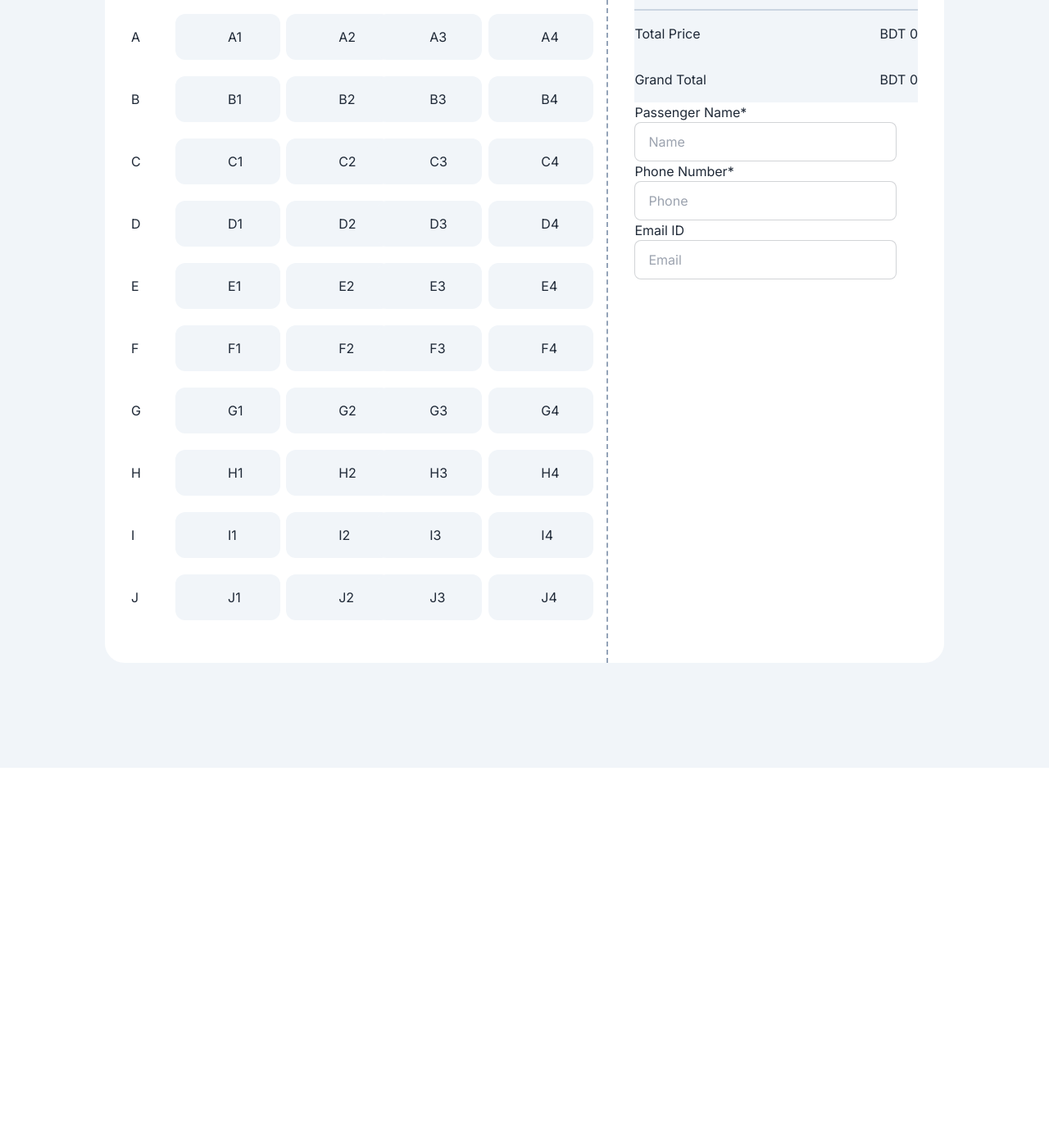
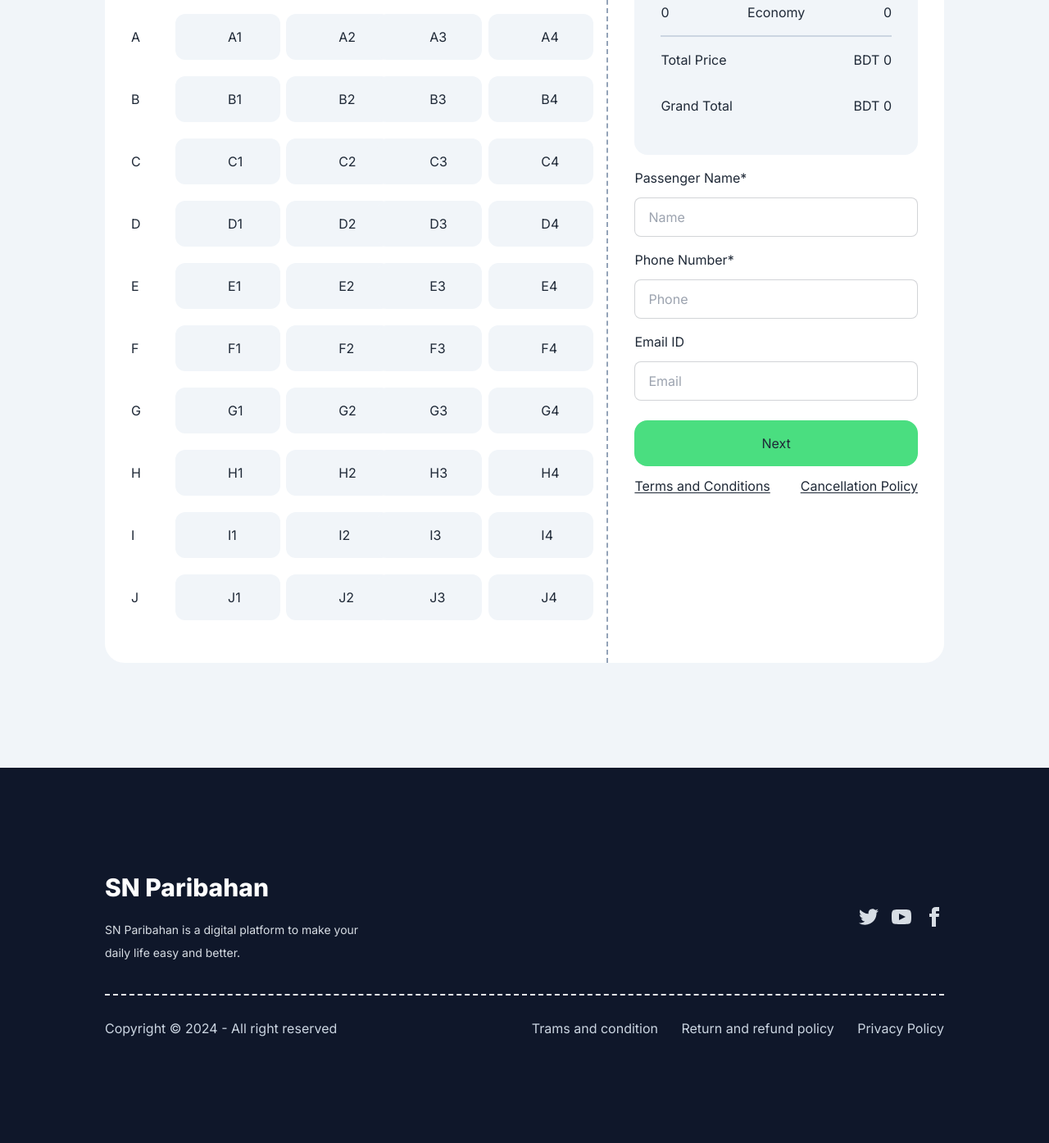
Before and after one commit to Asif-4D/Bus-Ticket-Landing-Page, a plain HTML site: page index.html in a window 1280 px wide. Shown: the part 2108-3503 px from the top of the page at 82% size. Before the commit the page ends 3045 px from the top, so only its background shows below. Drawn offline with nearby package versions, Linux system fonts and the light colour scheme.

Commit message:
footer section added

```diff
--- a/index.html
+++ b/index.html
@@ -178,7 +178,7 @@
                 <p class="mb-4 ml-1">Available</p>
               </div>
               <div class="flex">
-                <img id="seat-green" class="mb-4" src="images/seat-gray.png" alt="">
+                <img id="seat-green" class="mb-4" src="images/seat-green.svg" alt="">
                 <p id="seat-selected" class="mb-4 ml-1">Selected</p>
               </div>
             </div>
@@ -269,7 +269,7 @@
               <h3 class="mb-4 text-xl font-extrabold">Payment & Passenger Information</h3>
             </div>
 
-            <div class="bg-slate-100 ">
+            <div class="bg-slate-100 p-8 rounded-2xl">
               <div class="pb-4 flex justify-between border-b-2 border-slate-300 border-dashed">
                 <div id="seat-count">Seat</div>
                 <div>Class</div>
@@ -304,21 +304,60 @@
             </div>
 
             <div>
-              <h3>Passenger Name*</h3>
-              <input type="text" placeholder="Name" class="input input-bordered w-full max-w-xs" />
+              <h3 class="mt-4 mb-3">Passenger Name*</h3>
+              <label class="input input-bordered flex items-center gap-2">
+                <input type="text" class="grow" placeholder="Name" />
+              </label>
 
-              <h3>Phone Number*</h3>
-              <input type="text" placeholder="Phone" class="input input-bordered w-full max-w-xs" />
+              <h3 class="mt-4 mb-3">Phone Number*</h3>
+              <label class="input input-bordered flex items-center gap-2">
+                <input type="text" class="grow" placeholder="Phone" />
+              </label>
 
-              <h3>Email ID</h3>
-              <input type="email" placeholder="Email" class="input input-bordered w-full max-w-xs" />
+              <h3 class="mt-4 mb-3">Email ID</h3>
+              <label class="input input-bordered flex items-center gap-2">
+                <input type="text" class="grow" placeholder="Email" />
+              </label>
             </div>
 
+            <button class="bg-green-400 w-full py-4 rounded-2xl mt-6">Next</button>
+
+            <div class="flex justify-between mt-3">
+              <span class="underline underline-offset-2">Terms and Conditions</span>
+              <span class="underline underline-offset-2">Cancellation Policy</span>
+            </div>
           </div>
         </div>
 
       </section>
 
     </main>
+
+    <!-- footer area -->
+    <footer class="bg-slate-900 py-32">
+      <section class="w-4/5 m-auto footer items-center text-neutral-content ">
+        <aside class="">
+          <h2 class="text-3xl font-extrabold text-white">SN Paribahan</h2>
+          <p class="mt-4 text-sm">SN Paribahan is a digital platform to make your</p>
+          <p class="text-sm">daily life easy and better.</p>
+        </aside>
+        <nav class="grid-flow-col gap-4 md:place-self-center md:justify-self-end">
+          <a><svg xmlns="http://www.w3.org/2000/svg" width="24" height="24" viewBox="0 0 24 24" class="fill-current"><path d="M24 4.557c-.883.392-1.832.656-2.828.775 1.017-.609 1.798-1.574 2.165-2.724-.951.564-2.005.974-3.127 1.195-.897-.957-2.178-1.555-3.594-1.555-3.179 0-5.515 2.966-4.797 6.045-4.091-.205-7.719-2.165-10.148-5.144-1.29 2.213-.669 5.108 1.523 6.574-.806-.026-1.566-.247-2.229-.616-.054 2.281 1.581 4.415 3.949 4.89-.693.188-1.452.232-2.224.084.626 1.956 2.444 3.379 4.6 3.419-2.07 1.623-4.678 2.348-7.29 2.04 2.179 1.397 4.768 2.212 7.548 2.212 9.142 0 14.307-7.721 13.995-14.646.962-.695 1.797-1.562 2.457-2.549z"></path></svg>
+          </a>
+          <a><svg xmlns="http://www.w3.org/2000/svg" width="24" height="24" viewBox="0 0 24 24" class="fill-current"><path d="M19.615 3.184c-3.604-.246-11.631-.245-15.23 0-3.897.266-4.356 2.62-4.385 8.816.029 6.185.484 8.549 4.385 8.816 3.6.245 11.626.246 15.23 0 3.897-.266 4.356-2.62 4.385-8.816-.029-6.185-.484-8.549-4.385-8.816zm-10.615 12.816v-8l8 3.993-8 4.007z"></path></svg></a>
+          <a><svg xmlns="http://www.w3.org/2000/svg" width="24" height="24" viewBox="0 0 24 24" class="fill-current"><path d="M9 8h-3v4h3v12h5v-12h3.642l.358-4h-4v-1.667c0-.955.192-1.333 1.115-1.333h2.885v-5h-3.808c-3.596 0-5.192 1.583-5.192 4.615v3.385z"></path></svg></a>
+        </nav>
+      </section>
+      <div class="w-4/5 m-auto border-t-2 border-dashed mt-10 flex justify-between">
+        <div class="mt-7">
+          <p class="text-slate-300">Copyright © 2024 - All right reserved</p>
+        </div>
+        <div class="mt-7">
+          <span class="text-slate-300 mr-6">Trams and condition</span>
+          <span class="text-slate-300 mr-6">Return and refund policy</span>
+          <span class="text-slate-300">Privacy Policy</span>
+        </div>
+      </div>
+    </footer>
 </body>
 </html>
```
